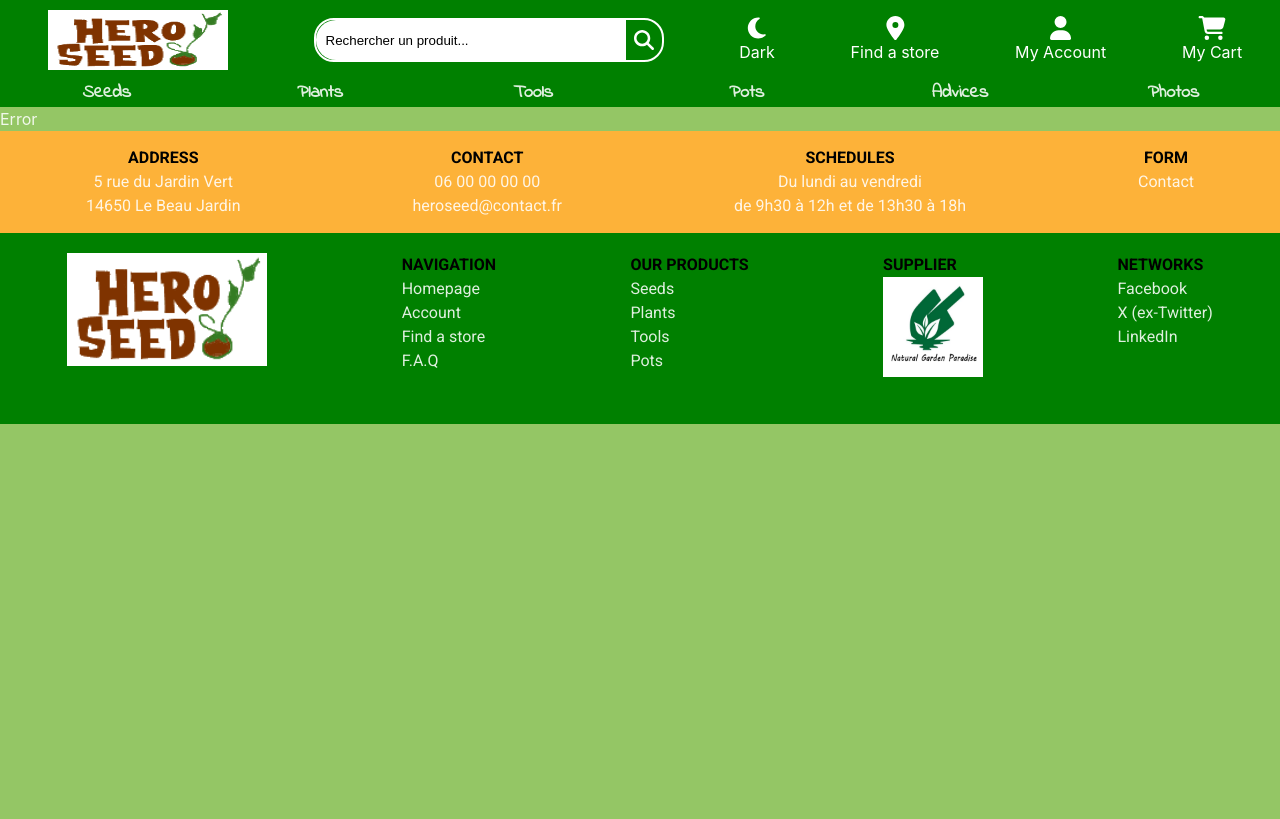
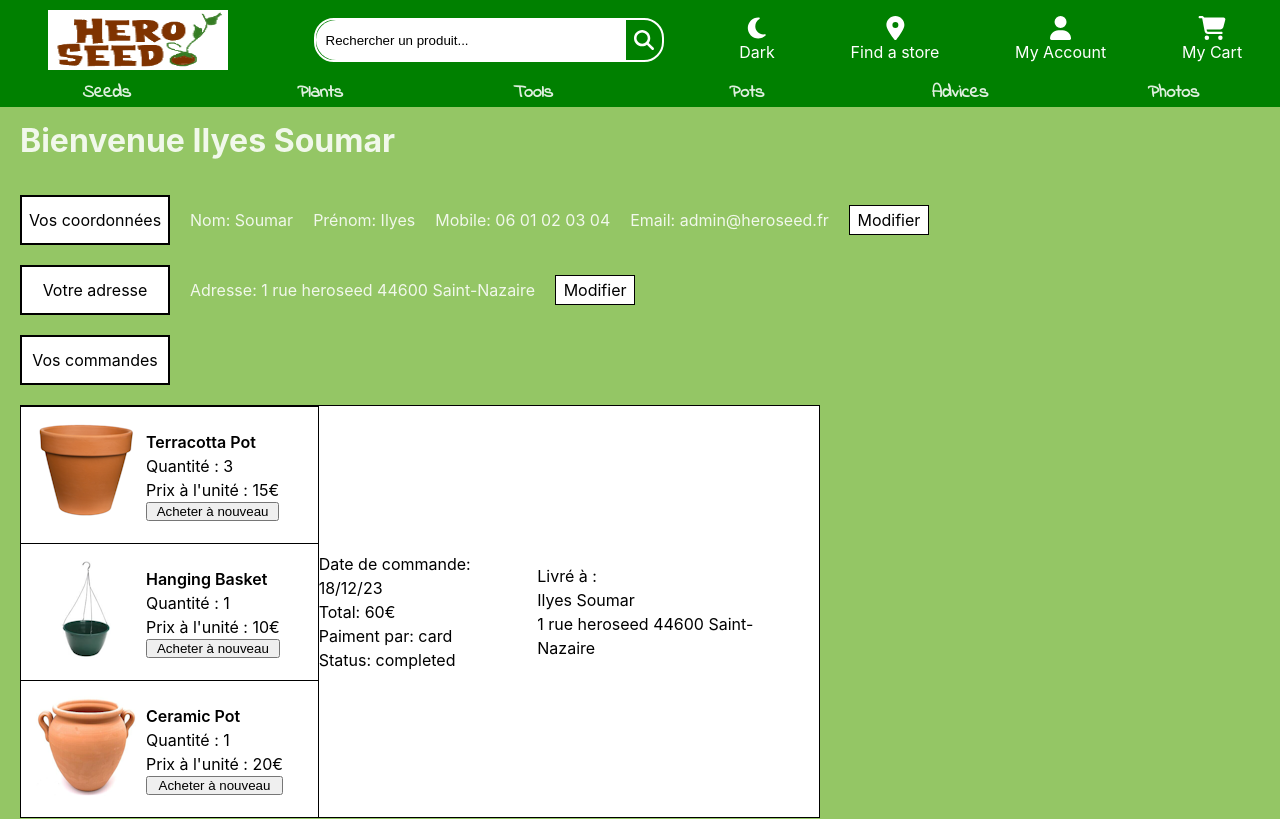
Before and after one commit to Enkiduduh/AF-Site1, a React (Vite) app: page /account/1 in a window 1280 px wide. Shown: the top 819 px of the page. Built offline with nearby package versions, Linux system fonts and the light colour scheme; a web font is replaced by a local one.

Commit message:
account access

```diff
--- a/public/users.json
+++ b/public/users.json
@@ -13,6 +13,9 @@
         {
           "id": 1,
           "bills": 60,
+          "paidBy":"card",
+          "state": "completed",
+          "dateOfOrder": "18/12/23",
           "products": [
             {
               "id": 1,
@@ -31,6 +34,9 @@
         {
           "id": 2,
           "bills": 25,
+          "paidBy":"PayPal",
+          "dateOfOrder": "09/08/24",
+          "state": "ongoing",
           "products": [
             {
               "id": 11,
@@ -61,6 +67,9 @@
         {
           "id": 1,
           "bills": 13,
+          "paidBy":"PayPal",
+          "dateOfOrder": "09/08/24",
+          "state": "completed",
           "products": [
             {
               "id": 20,
--- a/src/App.jsx
+++ b/src/App.jsx
@@ -8,6 +8,7 @@ import Home from "../src/pages/Home/Home";
 import Error from "../src/pages/Error/Error";
 import Login from "./pages/Login/Login";
 import LocationStore from "./pages/LocationStore/LocationStore";
+import Account from "./pages/Account/Account";
 import Header from "./layout/Header/Header";
 import Footer from "./layout/Footer/Footer";
 import NavBar from "./components/NavBar/NavBar";
@@ -27,6 +28,7 @@ function App() {
             <Route path="/" element={<Home />} />
             <Route path="/cart" element={<Cart />} />
             <Route path="/login" element={<Login />} />
+            <Route path="/account/:id" element={<Account />} />
             <Route path="/location-store" element={<LocationStore />} />
             <Route path="*" element={<Error />} />
           </Routes>
--- a/src/pages/Account/Account.jsx
+++ b/src/pages/Account/Account.jsx
@@ -1,7 +1,124 @@
+import { useParams } from "react-router-dom";
+import { useState, useEffect } from "react";
 
 function Account() {
+  const [users, setUsers] = useState([]);
+  const [userAccount, setUserAccount] = useState(null);
+  const [products, setProducts] = useState([]);
+  const { id } = useParams();
 
-  return <div>Account</div>;
+  useEffect(() => {
+    const fetchData = async () => {
+      try {
+        const response = await fetch("/users.json");
+        if (!response.ok) {
+          throw new Error("Failed to fetch data");
+        }
+        const data = await response.json();
+        setUsers(data.users);
+      } catch (error) {
+        console.error("Error fetching data:", error);
+      }
+    };
+    fetchData();
+  }, []);
+
+  useEffect(() => {
+    const fetchData = async () => {
+      try {
+        const response = await fetch("/products.json");
+        if (!response.ok) {
+          throw new Error("Failed to fetch data");
+        }
+        const data = await response.json();
+        setProducts(data.products);
+      } catch (error) {
+        console.error("Error fetching data:", error);
+      }
+    };
+    fetchData();
+  }, []);
+
+  useEffect(() => {
+    setUserAccount(users.find((user) => user.id == id));
+  });
+
+  return (
+    <>
+      {userAccount && (
+        <div className="order-container">
+          <h1 id="userName">
+            Bienvenue {userAccount.firstname} {userAccount.lastname}
+          </h1>
+          <div className="account-action">
+            <div className="action">
+              <div className="action-account">Vos coordonnées</div>
+              <div>Nom: {userAccount.lastname}</div>
+              <div>Prénom: {userAccount.firstname}</div>
+              <div>Mobile: 06 01 02 03 04</div>
+              <div>Email: {userAccount.email}</div>
+              <div className="modify">Modifier</div>
+            </div>
+            <div className="action">
+              <div className="action-account">Votre adresse</div>
+              <div>Adresse: {userAccount.address}</div>
+              <div className="modify">Modifier</div>
+            </div>
+            <div className="action">
+              <div className="action-account">Vos commandes</div>
+            </div>
+          </div>
+          {userAccount.order.map((order) => (
+            <div className="order-product" key={order.id}>
+              <div className="order-product-infos">
+                {order.products.map((product) => {
+                  const productData = products.find(
+                    (prod) => prod.id === product.id
+                  );
+
+                  return (
+                    productData && (
+                      <div className="order" key={product.id}>
+                        <div className="order-product-img">
+                          <img
+                            src={`/image_products/${productData.img}`}
+                            alt={productData.name}
+                          />
+                        </div>
+                        <div className="product-details">
+                          <span className="name">{productData.name}</span>
+                          <span className="quantity">
+                            Quantité : {product.quantity}
+                          </span>
+                          <span>{`Prix à l'unité : ${productData.price}€`}</span>
+                          <button>Acheter à nouveau</button>
+                        </div>
+                      </div>
+                    )
+                  );
+                })}
+              </div>
+              <div className="order-product-state">
+                <div className="price">
+                  Date de commande: {order.dateOfOrder}
+                </div>
+                <div className="price">Total: {order.bills}€</div>
+                <div className="price">Paiment par: {order.paidBy}</div>
+                <div className="state-order">Status: {order.state}</div>
+              </div>
+              <div className="order-product-shipment">
+                <div className="shipto">Livré à :</div>
+                <div className="contact">
+                  {userAccount.firstname} {userAccount.lastname}
+                </div>
+                <div className="address">{userAccount.address}</div>
+              </div>
+            </div>
+          ))}
+        </div>
+      )}
+    </>
+  );
 }
 
 export default Account;
--- a/src/pages/Account/_account.scss
+++ b/src/pages/Account/_account.scss
@@ -0,0 +1,88 @@
+#userName {
+  padding: 10px 20px;
+}
+.account-action {
+  margin: 10px;
+
+  .action {
+    display: flex;
+    justify-content: left;
+    align-items: center;
+    margin: 20px 0;
+    div {
+      margin: 0 10px;
+    }
+  }
+  .action-account {
+    width: 150px;
+    height: 50px;
+    display: flex;
+    justify-content: center;
+    align-items: center;
+    border: 2px solid black;
+    margin: 10px;
+    padding: 5px;
+    background: white;
+    color: black;
+  }
+  .modify {
+    width: 80px;
+    height: 30px;
+    display: flex;
+    justify-content: center;
+    align-items: center;
+    border: 1px solid black;
+    margin: 5px;
+    padding: 5px;
+    background: white;
+    color: black;
+  }
+}
+
+.order-product {
+  display: flex;
+  justify-content: space-between;
+  align-items: center;
+  border: 1px solid black;
+  width: 800px;
+  margin: 20px;
+  background: white;
+  color: black;
+  .separation {
+    height: 100%;
+    width: 2px;
+    background-color: black;
+  }
+}
+
+.order-product-infos {
+  width: 300px;
+}
+.order {
+  display: flex;
+  justify-content: left;
+  align-items: center;
+  border-right: 1px solid black;
+  border-top: 1px solid black;
+  padding: 15px;
+}
+.product-details {
+  display: flex;
+  flex-direction: column;
+  height: 100%;
+  margin-left: 10px;
+  .name {
+    color: black;
+    font-weight: 600;
+  }
+}
+
+.order-product-state {
+  display: flex;
+  flex-direction: column;
+}
+.order-product-shipment {
+  display: flex;
+  flex-direction: column;
+  padding-right: 10px;
+}
--- a/src/pages/Home/Home.jsx
+++ b/src/pages/Home/Home.jsx
@@ -2,7 +2,7 @@ import { useNavigate } from "react-router-dom";
 import { useState, useEffect } from "react";
 import Banner from "../../assets/banner.png";
 import Product from "../../components/Product/Product";
-import Navbar from "../../components/NavBar/NavBar"
+import Navbar from "../../components/NavBar/NavBar";
 import img from "/public/image_products/tomato_seeds.png";
 function Home() {
   const [navToCart, setNavToCart] = useState(false);
@@ -59,9 +59,7 @@ function Home() {
                     <span className="product-info">
                       Price: {product.price}€
                     </span>
-                    <span className="product-info">
-                      Sold {product.soldBy}
-                    </span>
+                    <span className="product-info">Sold {product.soldBy}</span>
 
                     <span
                       className={`product-info ${checkQuantity(
--- a/src/pages/Login/Login.jsx
+++ b/src/pages/Login/Login.jsx
@@ -1,12 +1,12 @@
 import { useState, useEffect } from "react";
 import { useNavigate } from "react-router-dom";
-import { useDispatch, useSelector } from "react-redux";
-import { faSliders } from "@fortawesome/free-solid-svg-icons/faSliders";
+// import { useDispatch, useSelector } from "react-redux";
 
 function Login() {
-  const isLogged = useSelector((state) => state.auth.isLogged);
+  // const isLogged = useSelector((state) => state.auth.isLogged);
   const navigate = useNavigate();
   const [users, setUsers] = useState([]);
+  const [userId, setUserId] = useState(null);
   const [isCredentialsOkay, setIsCredentialsOkay] = useState(false);
 
   useEffect(() => {
@@ -31,10 +31,6 @@ function Login() {
     password: "",
   });
 
-  useEffect(() => {
-    if (isLogged) navigate(`/account`);
-  });
-
   const handleChange = (event) => {
     const { name, value } = event.target;
     setFormData((prevState) => ({ ...prevState, [name]: value }));
@@ -42,22 +38,31 @@ function Login() {
 
   const handleSubmit = (event) => {
     event.preventDefault();
-    const xEmail = users.map((user) => user.email);
-    const xPassword = users.map((user) => user.password);
-    for (let i = 0; i < xEmail.length; i++) {
-      if (formData.email == xEmail[i] && formData.password == xPassword[i]) {
-        console.log(formData);
-        console.log(
-          `Le couple : ${formData.email} ${formData.password} est correcte`
-        );
+    let foundUserId = null;
+
+    for (let user of users) {
+      if (
+        formData.email === user.email &&
+        formData.password === user.password
+      ) {
+        foundUserId = user.id;
         setIsCredentialsOkay(true);
+        setUserId(foundUserId);
+        break;
       }
+    }
+
+    if (!foundUserId) {
+      alert("Invalid email or password");
+      setIsCredentialsOkay(false);
     }
   };
 
   useEffect(() => {
-    if (isCredentialsOkay) navigate(`/account`);
-  });
+    if (isCredentialsOkay && userId) {
+      navigate(`/account/${userId}`);
+    }
+  }, [isCredentialsOkay, userId, navigate]);
 
   return (
     <>
--- a/src/styles/App.css
+++ b/src/styles/App.css
@@ -222,6 +222,98 @@
   text-shadow: 0px 0px 5px rgb(255, 255, 255), 0px 0px 10px rgb(255, 255, 255), 0px 0px 15px rgb(255, 255, 255), 0px 0px 20px rgb(73, 255, 24), 0px 0px 30px rgb(73, 255, 24), 0px 0px 40px rgb(73, 255, 24), 0px 0px 55px rgb(73, 255, 24), 0px 0px 75px rgb(73, 255, 24);
 }
 
+#userName {
+  padding: 10px 20px;
+}
+
+.account-action {
+  margin: 10px;
+}
+.account-action .action {
+  display: flex;
+  justify-content: left;
+  align-items: center;
+  margin: 20px 0;
+}
+.account-action .action div {
+  margin: 0 10px;
+}
+.account-action .action-account {
+  width: 150px;
+  height: 50px;
+  display: flex;
+  justify-content: center;
+  align-items: center;
+  border: 2px solid black;
+  margin: 10px;
+  padding: 5px;
+  background: white;
+  color: black;
+}
+.account-action .modify {
+  width: 80px;
+  height: 30px;
+  display: flex;
+  justify-content: center;
+  align-items: center;
+  border: 1px solid black;
+  margin: 5px;
+  padding: 5px;
+  background: white;
+  color: black;
+}
+
+.order-product {
+  display: flex;
+  justify-content: space-between;
+  align-items: center;
+  border: 1px solid black;
+  width: 800px;
+  margin: 20px;
+  background: white;
+  color: black;
+}
+.order-product .separation {
+  height: 100%;
+  width: 2px;
+  background-color: black;
+}
+
+.order-product-infos {
+  width: 300px;
+}
+
+.order {
+  display: flex;
+  justify-content: left;
+  align-items: center;
+  border-right: 1px solid black;
+  border-top: 1px solid black;
+  padding: 15px;
+}
+
+.product-details {
+  display: flex;
+  flex-direction: column;
+  height: 100%;
+  margin-left: 10px;
+}
+.product-details .name {
+  color: black;
+  font-weight: 600;
+}
+
+.order-product-state {
+  display: flex;
+  flex-direction: column;
+}
+
+.order-product-shipment {
+  display: flex;
+  flex-direction: column;
+  padding-right: 10px;
+}
+
 .nav-container {
   display: flex;
   justify-content: center;
--- a/src/styles/App.scss
+++ b/src/styles/App.scss
@@ -1,7 +1,7 @@
 @import "../layout/Header/header", "../layout/Footer/footer",
   "../layout/views/view", "../styles/variables",
   "../../src/pages/Login/login", "../pages/Cart/cart", "../components/Product/product",
-  "../pages/Home/home", "../components/NavBar/navbar", "../pages/LocationStore/locationStore";
+  "../pages/Home/home","../pages/Account/account", "../components/NavBar/navbar", "../pages/LocationStore/locationStore";
 
 * {
   margin: 0;
```
Also changed, not shown: src/data/dataCallApi.js (added, +10 -0 lines), 1 other file (tests, documents, lock files or other folders).
